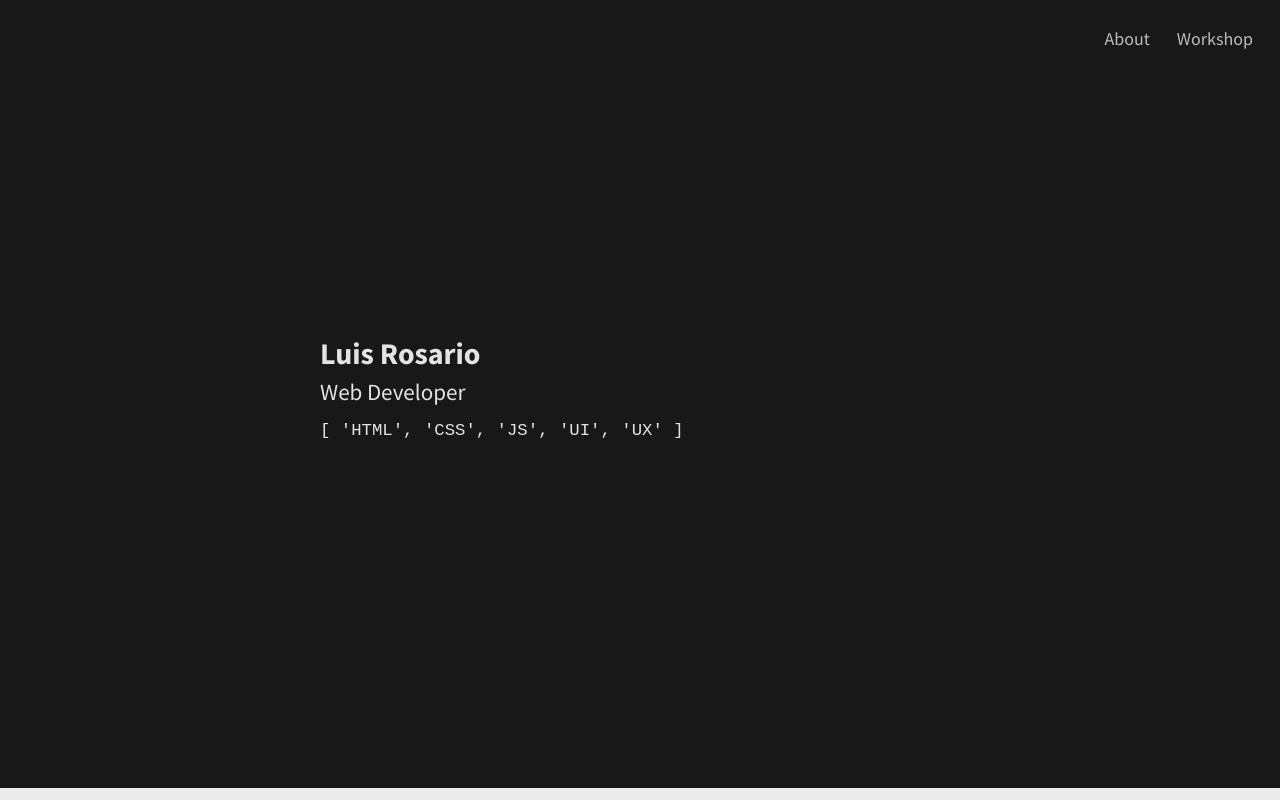
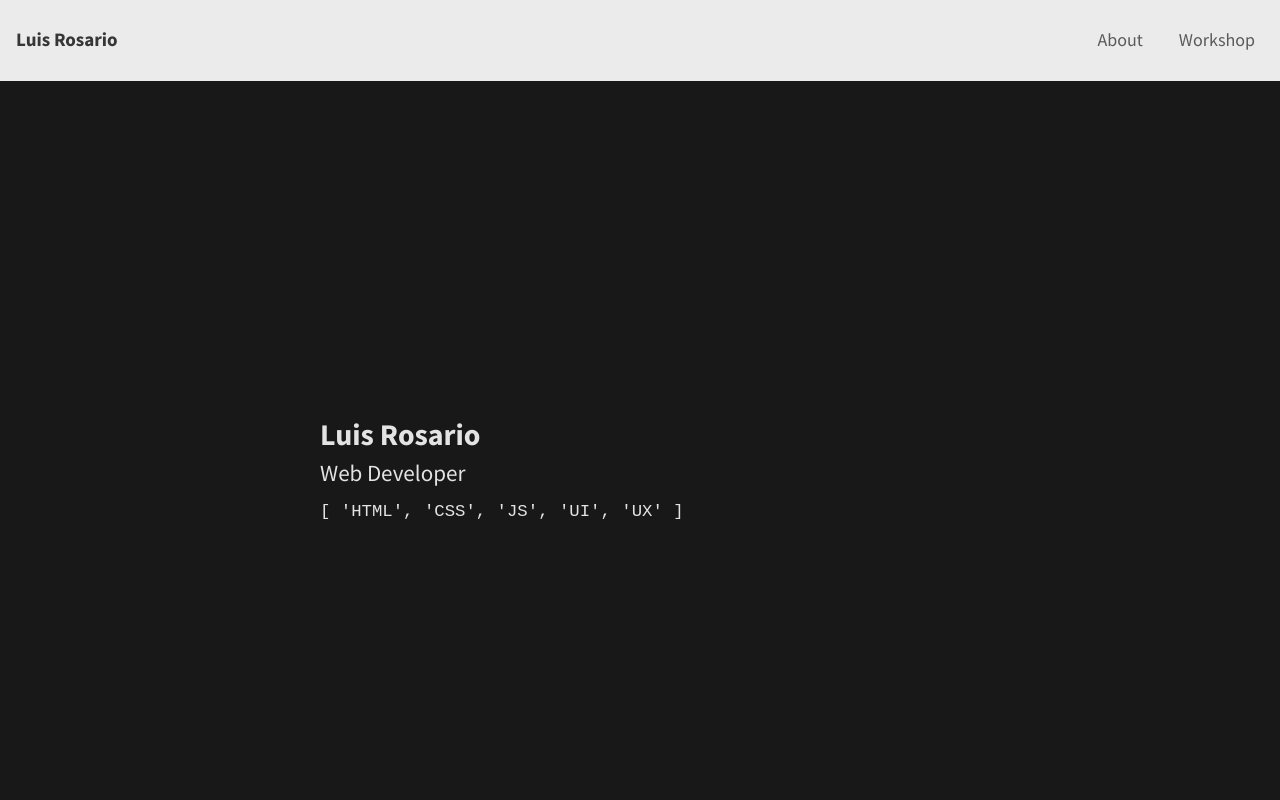
Before and after one commit to Z4P0/2020-theme, a website: page markup/pug/index.pug in a window 1280 px wide. Shown: the top 800 px of the page. Drawn offline with nearby package versions, Linux system fonts and the light colour scheme; files that its build step writes are made by us from their sources.

Commit message:
more site-header styles

```diff
--- a/markup/pug/base.pug
+++ b/markup/pug/base.pug
@@ -18,7 +18,8 @@ html(lang="en").no-js
     block container
       .container
         header.site-header
-          h1 Luis Rosario
+          h1
+            a(href="index.html") Luis Rosario
 
           nav.site-nav
             h2.show-for-sr Site Navigation
@@ -28,7 +29,7 @@ html(lang="en").no-js
               li
                 a(href="base.html") Workshop
 
-        main#main
+        main#main.main
           block main
             header
               h1 Page title
--- a/markup/pug/index.pug
+++ b/markup/pug/index.pug
@@ -4,7 +4,9 @@ block container
   .container
 
     header.site-header
-      h1.show-for-sr Luis Rosario
+      //- h1.show-for-sr Luis Rosario
+      h1
+        a(href="index.html") Luis Rosario
 
       nav.site-nav
         h2.show-for-sr Site Navigation
@@ -14,7 +16,7 @@ block container
           li
             a(href="base.html") Workshop
 
-    main#main
+    main#main.main
       header#hero-header
         p
           strong Luis Rosario
--- a/styles/scss/_theme.scss
+++ b/styles/scss/_theme.scss
@@ -102,32 +102,64 @@ footer {
   }
 }
 
+
+
+
+
+
+.site-header {
+  align-items: baseline;
+  display: flex;
+  justify-content: space-between;
+  padding: .5rem 1rem;
+  h1 {
+    font-size: rem-calc(19);
+    line-height: 1.26315;
+    margin-bottom: 0;
+  }
+}
+
+h1 a {
+  color: inherit;
+  display: block;
+  padding: 1rem 0;
+  text-decoration: none;
+  &:hover {
+    text-decoration: underline;
+  }
+}
+
+
+
+
 // Site nav
 // ==================================================
-.site-nav {
-  // color: #ebebeb;
-  color: #e3e3e3;
-  position: relative;
-}
+// .site-nav {
+//   // color: #ebebeb;
+//   // color: #e3e3e3;
+//   // position: relative;
+// }
 
 .site-nav-list {
   display: flex;
   font-size: rem-calc(16);
-  justify-content: flex-end;
+  // justify-content: flex-end;
   line-height: 1.6111;
   list-style-type: none;
   margin-bottom: 0;
-  padding: 0.5em 1em;
-  position: absolute;
-  right: 0;
+  // padding: 0.5em 1em;
+  // position: absolute;
+  // right: 0;
   li + li {
     margin-left: .5em;
+    margin-left: 1em;
   }
   a {
     color: inherit;
     display: inline-block;
     opacity: 0.8;
     padding: .875em .5em;
+    padding: 1em .5em;
     text-decoration: none;
     transition: opacity .125s ease-out;
     &:hover {
```
Also changed, not shown: markup/html/base.html, markup/html/index.html, styles/css/styles.css, styles/css/styles.min.css.
